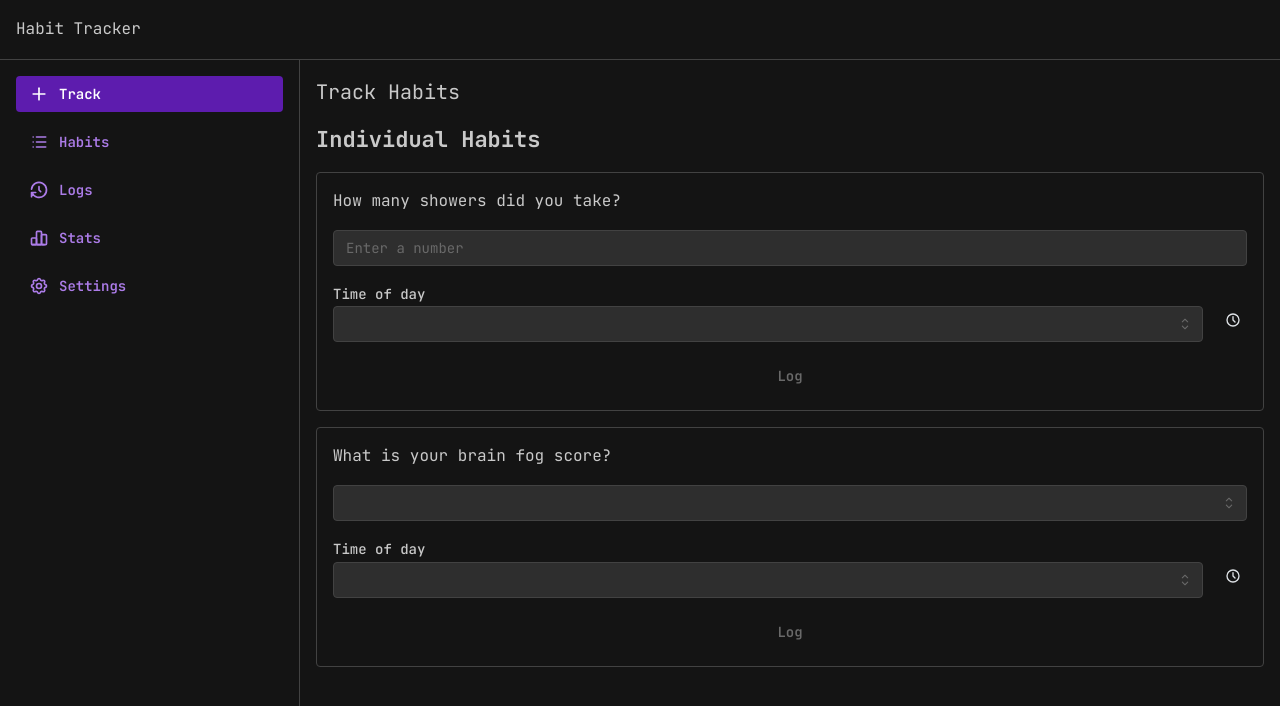
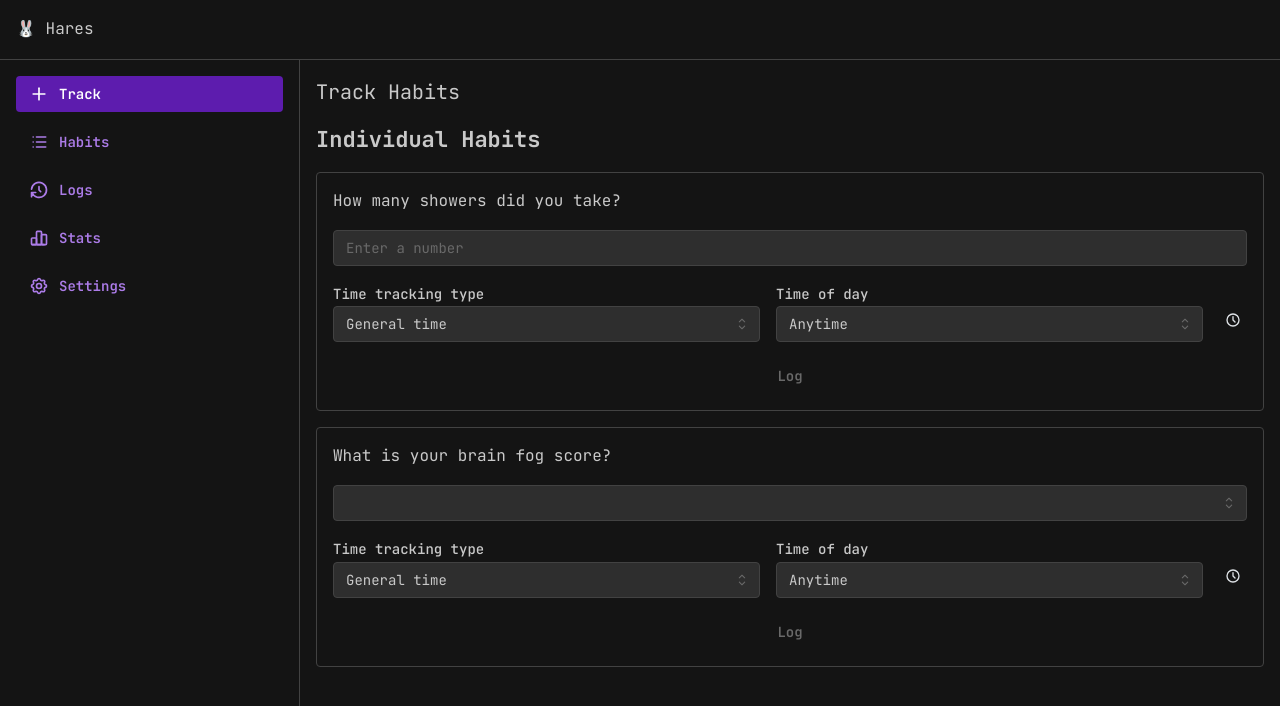
Before and after one commit to lorenzopicoli/hares, a React (Vite) app in the folder frontend/: page / in a window 1280 px wide. Shown: the top 706 px of the page. Built offline with nearby package versions, Linux system fonts and the light colour scheme; a small style sheet from the web is missing.

Commit message:
allow any type of tracking for all habits

```diff
--- a/frontend/src/AddHabitForm.tsx
+++ b/frontend/src/AddHabitForm.tsx
@@ -1,6 +1,6 @@
 import { Stack, TextInput, Select, Button } from '@mantine/core'
 import React, { useState } from 'react'
-import type { Habit, QuestionType, TimeTrackingType, TimeOfDay } from './types'
+import type { Habit, QuestionType, TimeOfDay } from './types'
 
 function AddHabitForm({
   onSubmit,
@@ -9,8 +9,6 @@ function AddHabitForm({
 }) {
   const [question, setQuestion] = useState('')
   const [type, setType] = useState<QuestionType>('number')
-  const [timeTrackingType, setTimeTrackingType] =
-    useState<TimeTrackingType>('general')
   const [defaultTime, setDefaultTime] = useState<TimeOfDay>('anytime')
 
   const handleSubmit = (e: React.FormEvent) => {
@@ -18,10 +16,7 @@ function AddHabitForm({
     onSubmit({
       question,
       type,
-      timeTracking: {
-        type: timeTrackingType,
-        defaultTime: timeTrackingType === 'general' ? defaultTime : undefined,
-      },
+      defaultTime,
       options: [],
     })
   }
@@ -53,21 +48,6 @@ function AddHabitForm({
         />
 
         <Select
-          label="Time Tracking"
-          required
-          value={timeTrackingType}
-          onChange={(value) => setTimeTrackingType(value as TimeTrackingType)}
-          data={[
-            {
-              value: 'general',
-              label: 'General time of day (Morning, Afternoon, etc.)',
-            },
-            { value: 'exact', label: 'Exact time' },
-          ]}
-        />
-
-        {timeTrackingType === 'general' && (
-          <Select
           label="Default Time"
           required
           value={defaultTime}
@@ -79,7 +59,6 @@ function AddHabitForm({
             { value: 'night', label: 'Night' },
           ]}
         />
-        )}
 
         <Button type="submit">Add Habit</Button>
       </Stack>
--- a/frontend/src/HabitCard.tsx
+++ b/frontend/src/HabitCard.tsx
@@ -28,9 +28,12 @@ function HabitCard({
   onLog: (log: HabitLog) => void
 }) {
   const [value, setValue] = useState<LogValue | null>(null)
+  const [timeType, setTimeType] = useState<'general' | 'exact'>('general')
   const [selectedTime, setSelectedTime] = useState<string>('')
   const [selectedDate, setSelectedDate] = useState<Date | null>(null)
-  const [generalTime, setGeneralTime] = useState<string>()
+  const [generalTime, setGeneralTime] = useState<TimeOfDay>(
+    habit.defaultTime || 'anytime'
+  )
   const [showDatePicker, setShowDatePicker] = useState(false)
   const [mealType, setMealType] = useState<MealType | ''>('')
 
@@ -86,8 +89,8 @@ function HabitCard({
       const now = new Date()
       const baseDate = selectedDate || now
 
-      // Set time if exact time tracking
-      if (habit.timeTracking.type === 'exact' && selectedTime) {
+      // Set time if exact time tracking is selected
+      if (timeType === 'exact' && selectedTime) {
         const [hours, minutes] = selectedTime.split(':').map(Number)
         baseDate.setHours(hours || 0)
         baseDate.setMinutes(minutes || 0)
@@ -98,13 +101,11 @@ function HabitCard({
         timestamp: now.valueOf(),
         value,
         valueType: habit.type,
-        isExactTime: habit.timeTracking.type === 'exact',
+        timeType,
         date: baseDate,
         surveyId,
-        ...(habit.timeTracking.type === 'general' && {
-          generalTime: (generalTime ||
-            habit.timeTracking.defaultTime) as TimeOfDay,
-        }),
+        ...(timeType === 'general' && { generalTime }),
+        ...(timeType === 'exact' && { exactTime: selectedTime }),
         ...(habit.type === 'food' &&
           mealType && { mealType: mealType as MealType }),
       }
@@ -114,7 +115,7 @@ function HabitCard({
       // Reset form
       setValue(null)
       setSelectedValues([])
-      setGeneralTime(undefined)
+      setGeneralTime(habit.defaultTime || 'anytime')
       setSelectedTime('')
       setSelectedDate(null)
       setShowDatePicker(false)
@@ -284,21 +285,31 @@ function HabitCard({
     return (
       <Stack gap="xs">
         <Group align="flex-end">
-          {habit.timeTracking.type === 'exact' && (
+          <Select
+            style={{ flex: 1 }}
+            label="Time tracking type"
+            value={timeType}
+            onChange={(value) => setTimeType(value as 'general' | 'exact')}
+            data={[
+              { value: 'general', label: 'General time' },
+              { value: 'exact', label: 'Exact time' },
+            ]}
+          />
+
+          {timeType === 'exact' ? (
             <TimeInput
               label="Time"
               value={selectedTime}
               onChange={(event) => setSelectedTime(event.currentTarget.value)}
               style={{ flex: 1 }}
             />
-          )}
-
-          {habit.timeTracking.type === 'general' && (
+          ) : (
             <Select
               label="Time of day"
-              value={generalTime || habit.timeTracking.defaultTime}
-              onChange={(v) => setGeneralTime(v ?? '')}
+              value={generalTime}
+              onChange={(v) => setGeneralTime((v ?? 'anytime') as TimeOfDay)}
               data={[
+                { value: 'anytime', label: 'Anytime' },
                 { value: 'morning', label: 'Morning' },
                 { value: 'afternoon', label: 'Afternoon' },
                 { value: 'night', label: 'Night' },
--- a/frontend/src/Home.tsx
+++ b/frontend/src/Home.tsx
@@ -50,19 +50,11 @@ const defaultHabits: Habit[] = [
     id: '1',
     question: 'How many showers did you take?',
     type: 'number',
-    timeTracking: {
-      type: 'general',
-      defaultTime: 'anytime',
-    },
   },
   {
     id: '2',
     question: 'What is your brain fog score?',
     type: 'scale',
-    timeTracking: {
-      type: 'general',
-      defaultTime: 'anytime',
-    },
   },
 ]
 
@@ -169,7 +161,7 @@ function Home() {
               hiddenFrom="sm"
               size="sm"
             />
-            <Text>Habit Tracker</Text>
+            <Text>🐰 Hares</Text>
           </Group>
         </AppShell.Header>
 
@@ -228,7 +220,7 @@ function Home() {
         </AppShell.Navbar>
 
         <AppShell.Main>
-          <ScrollArea h={`calc(100vh - ${rem(60)})`}>
+          <ScrollArea h={`calc(100vh - ${rem(60)})`} pb={'md'}>
             {activeTab === 'track' && (
               <Stack>
                 <Text size="xl">Track Habits</Text>
--- a/frontend/src/LogsView.tsx
+++ b/frontend/src/LogsView.tsx
@@ -98,8 +98,8 @@ const LogsView = ({ logs, habits, onDeleteLog }: LogsViewProps) => {
                     <Text size="sm" fw={500}>
                       Date:{' '}
                       <Text span c="dimmed">
-                        {log.date.toLocaleDateString()}
-                        {log.isExactTime &&
+                        {new Date(log.date).toLocaleDateString()}
+                        {log.timeType === 'exact' &&
                           ` at ${new Date(log.date).toLocaleTimeString()}`}
                       </Text>
                     </Text>
```
Also changed, not shown: frontend/src/types.tsx (+3 -6 lines). Lines whose indentation alone changed are shown as unchanged.
